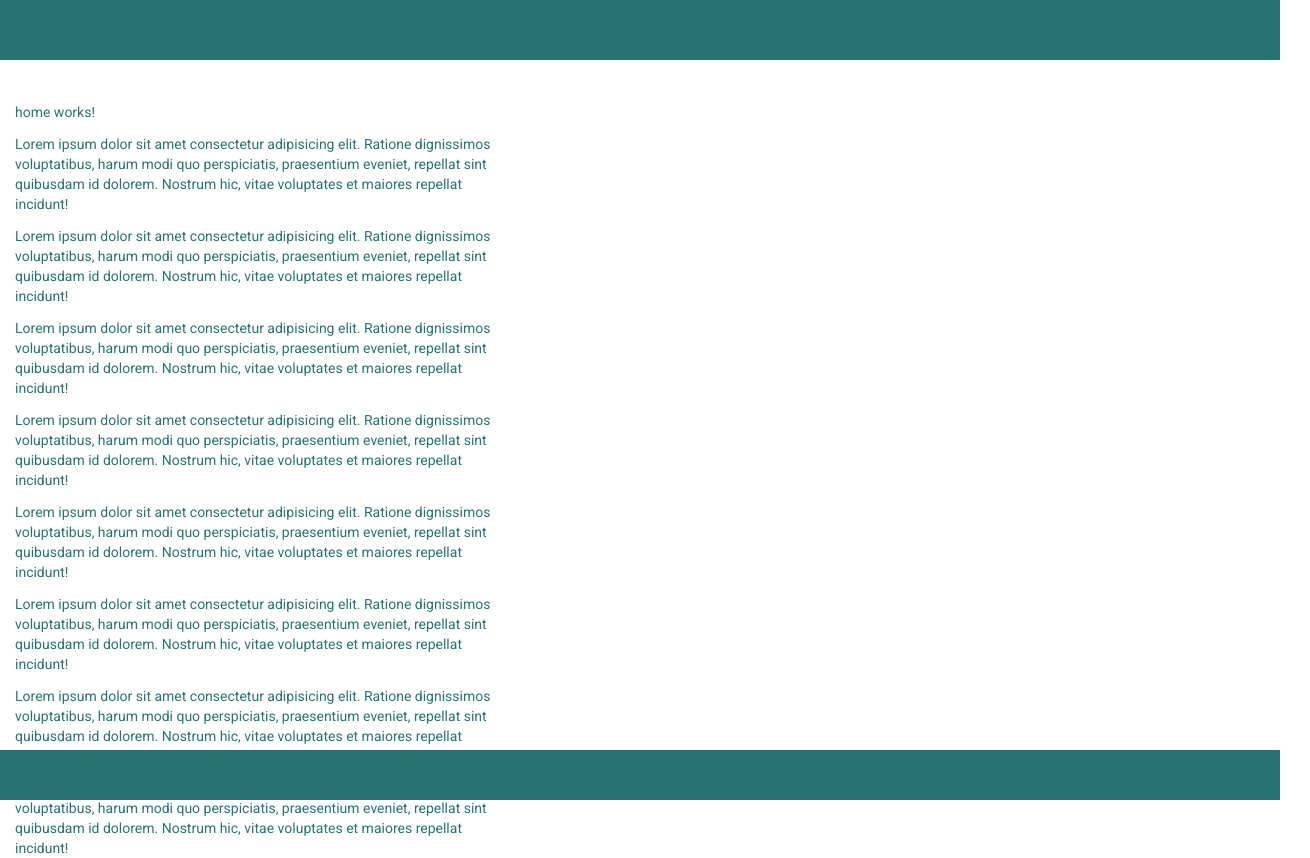
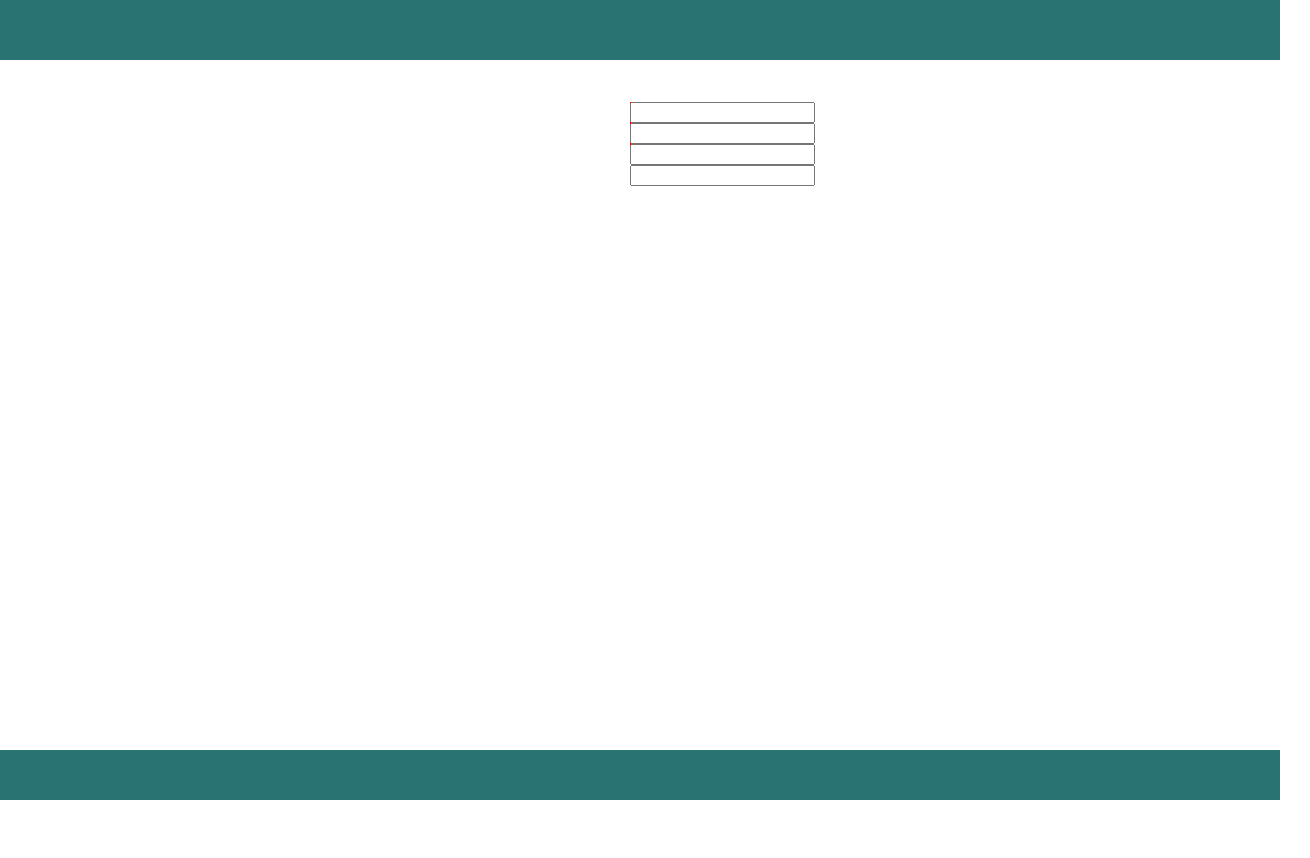
Before and after one commit to Manuela-Mariscotti/magicHouse, an Angular app: page / in a window 1280 px wide. Shown: the whole page, 1310 px wide, since content can reach past the window. After the commit the page ends 800 px from the top, so only its background shows below. Built offline with nearby package versions, Linux system fonts and the light colour scheme.

Commit message:
ancho viewport

```diff
--- a/src/app/app.component.css
+++ b/src/app/app.component.css
@@ -1,3 +1,3 @@
 .contenido{
-    width: 480px;
+    width: 100vw;
 }
--- a/src/app/pages/home/home.component.css
+++ b/src/app/pages/home/home.component.css
@@ -0,0 +1,11 @@
+.claseequis{
+    width: 50px;
+    height: 50px;
+    background-color: red;
+}
+.page{
+    display: flex;
+    flex-direction: row;
+    justify-content: center;
+
+}
--- a/src/app/pages/home/home.component.html
+++ b/src/app/pages/home/home.component.html
@@ -1,8 +1,15 @@
 <div class="page">
-    <p>home works!</p>
+    <!-- <p>home works!</p> -->
+
+    <div class="claseequis">
+        <input type="text">
+        <input type="text">
+        <input type="text">
+        <input type="text">
+    </div>
+    <!-- <p>Lorem ipsum dolor sit amet consectetur adipisicing elit. Ratione dignissimos voluptatibus, harum modi quo perspiciatis, praesentium eveniet, repellat sint quibusdam id dolorem. Nostrum hic, vitae voluptates et maiores repellat incidunt!</p>
     <p>Lorem ipsum dolor sit amet consectetur adipisicing elit. Ratione dignissimos voluptatibus, harum modi quo perspiciatis, praesentium eveniet, repellat sint quibusdam id dolorem. Nostrum hic, vitae voluptates et maiores repellat incidunt!</p>
     <p>Lorem ipsum dolor sit amet consectetur adipisicing elit. Ratione dignissimos voluptatibus, harum modi quo perspiciatis, praesentium eveniet, repellat sint quibusdam id dolorem. Nostrum hic, vitae voluptates et maiores repellat incidunt!</p>
     <p>Lorem ipsum dolor sit amet consectetur adipisicing elit. Ratione dignissimos voluptatibus, harum modi quo perspiciatis, praesentium eveniet, repellat sint quibusdam id dolorem. Nostrum hic, vitae voluptates et maiores repellat incidunt!</p>
-    <p>Lorem ipsum dolor sit amet consectetur adipisicing elit. Ratione dignissimos voluptatibus, harum modi quo perspiciatis, praesentium eveniet, repellat sint quibusdam id dolorem. Nostrum hic, vitae voluptates et maiores repellat incidunt!</p>
-    <p>Lorem ipsum dolor sit amet consectetur adipisicing elit. Ratione dignissimos voluptatibus, harum modi quo perspiciatis, praesentium eveniet, repellat sint quibusdam id dolorem. Nostrum hic, vitae voluptates et maiores repellat incidunt!</p>    <p>Lorem ipsum dolor sit amet consectetur adipisicing elit. Ratione dignissimos voluptatibus, harum modi quo perspiciatis, praesentium eveniet, repellat sint quibusdam id dolorem. Nostrum hic, vitae voluptates et maiores repellat incidunt!</p>    <p>Lorem ipsum dolor sit amet consectetur adipisicing elit. Ratione dignissimos voluptatibus, harum modi quo perspiciatis, praesentium eveniet, repellat sint quibusdam id dolorem. Nostrum hic, vitae voluptates et maiores repellat incidunt!</p>    <p>Lorem ipsum dolor sit amet consectetur adipisicing elit. Ratione dignissimos voluptatibus, harum modi quo perspiciatis, praesentium eveniet, repellat sint quibusdam id dolorem. Nostrum hic, vitae voluptates et maiores repellat incidunt!</p>
+    <p>Lorem ipsum dolor sit amet consectetur adipisicing elit. Ratione dignissimos voluptatibus, harum modi quo perspiciatis, praesentium eveniet, repellat sint quibusdam id dolorem. Nostrum hic, vitae voluptates et maiores repellat incidunt!</p>    git a<p>Lorem ipsum dolor sit amet consectetur adipisicing elit. Ratione dignissimos voluptatibus, harum modi quo perspiciatis, praesentium eveniet, repellat sint quibusdam id dolorem. Nostrum hic, vitae voluptates et maiores repellat incidunt!</p>    <p>Lorem ipsum dolor sit amet consectetur adipisicing elit. Ratione dignissimos voluptatibus, harum modi quo perspiciatis, praesentium eveniet, repellat sint quibusdam id dolorem. Nostrum hic, vitae voluptates et maiores repellat incidunt!</p>    <p>Lorem ipsum dolor sit amet consectetur adipisicing elit. Ratione dignissimos voluptatibus, harum modi quo perspiciatis, praesentium eveniet, repellat sint quibusdam id dolorem. Nostrum hic, vitae voluptates et maiores repellat incidunt!</p> -->
 </div>
--- a/src/styles.css
+++ b/src/styles.css
@@ -16,7 +16,7 @@ html, body {
 body { margin: 0; font-family: Roboto, "Helvetica Neue", sans-serif; }
 
 .page{
-    width: 480px;
+    width: 100%;
     height: auto;
     padding-left: 15px;
     padding-right: 15px;
@@ -42,27 +42,3 @@ body { margin: 0; font-family: Roboto, "Helvetica Neue", sans-serif; }
 .texto-peq{
     font-size: 10px;
 }
-
-input{
-    padding: 2%;
-    padding-bottom: 2px;
-
-    color: var(--primary-color);
-    font-size: 12px;
-    font-weight: bold;
-
-    outline:none;
-
-    border: none;
-    border-bottom: 3px solid var(--primary-color);
-}
-
-input:focus{
-    animation: input 1s forwards ;
-}
-
-@keyframes input {
-    to {
-        border-bottom: 3px solid var(--accent-color);
-    }
-}
```
Also changed, not shown: src/app/app.module.ts (+5 -2 lines), src/assets/img/MagicHouse-transparente-logo-png.png (deleted).
